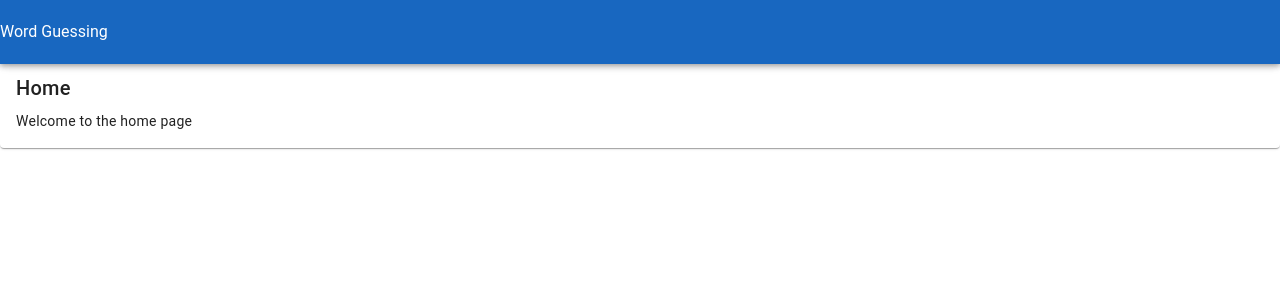
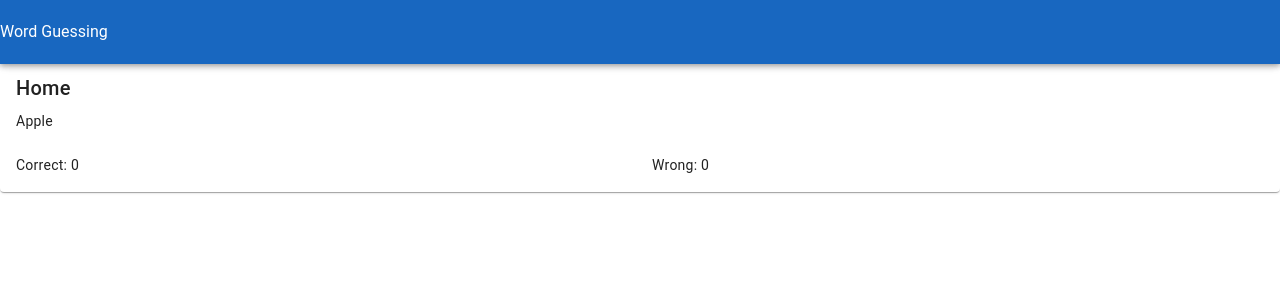
Before and after one commit to CK642509/word-guessing-frontend, a Vue app: page / in a window 1280 px wide. Shown: the top 300 px of the page. Built offline with nearby package versions, Linux system fonts and the light colour scheme.

Commit message:
feat: 新增正確與錯誤計數

```diff
--- a/src/views/HomeView.vue
+++ b/src/views/HomeView.vue
@@ -1,4 +1,7 @@
 <script setup lang="ts">
+import { ref } from 'vue';
+const correctCount = ref(0);
+const wrongCount = ref(0);
 
 const detectClickSide = (event: MouseEvent) => {
   const rect = (event.target as HTMLElement).getBoundingClientRect();
@@ -6,8 +9,10 @@ const detectClickSide = (event: MouseEvent) => {
 
   if (event.clientX < middlePoint) {
     console.log('Left side clicked');
+    correctCount.value++;
   } else {
     console.log('Right side clicked');
+    wrongCount.value++;
   }
 };
 
@@ -17,7 +22,19 @@ const detectClickSide = (event: MouseEvent) => {
   <v-card  @click="detectClickSide($event)">
     <v-card-title>Home</v-card-title>
     <v-card-text>
-      <p>Welcome to the home page</p>
+      <v-row>
+        <v-col>
+          Apple
+        </v-col>
+      </v-row>
+      <v-row>
+        <v-col>
+          Correct: {{ correctCount }}
+        </v-col>
+        <v-col>
+          Wrong: {{ wrongCount }}
+        </v-col>
+      </v-row>
     </v-card-text>
   </v-card>
 </template>
```
